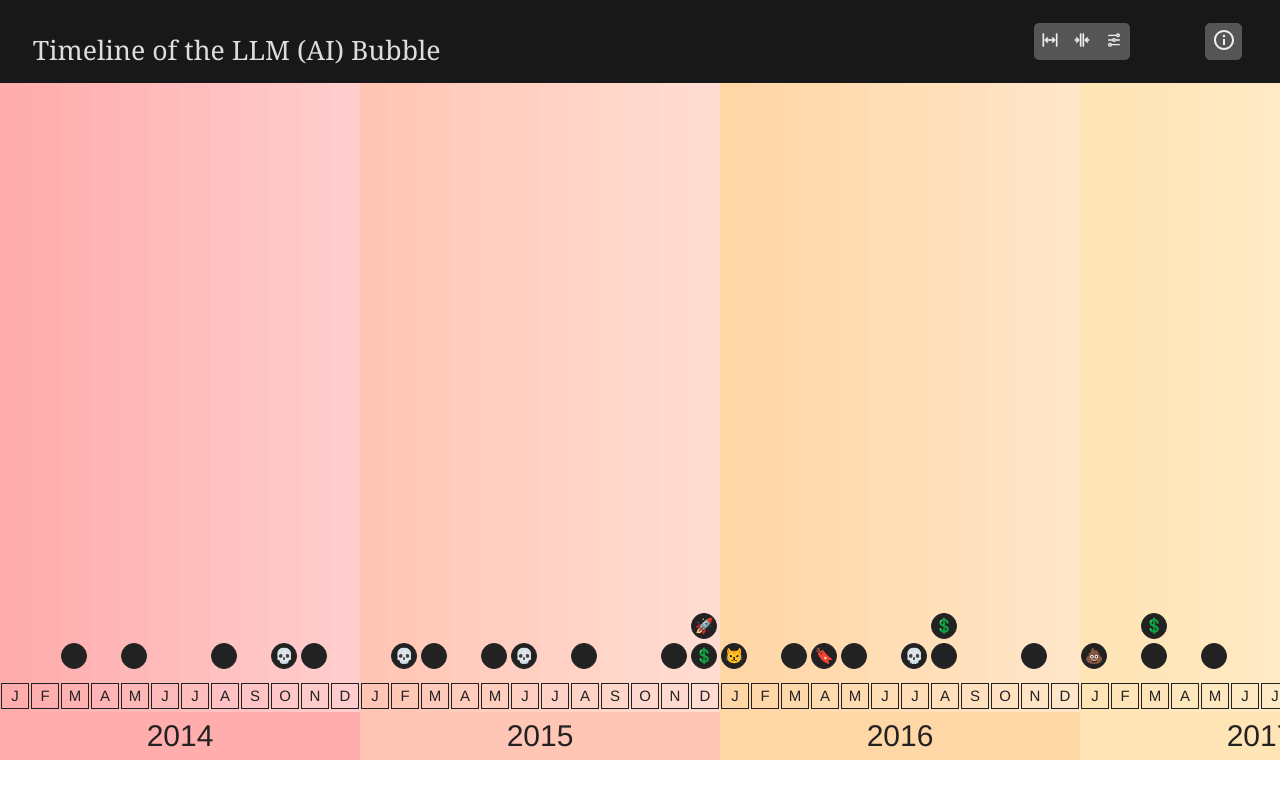
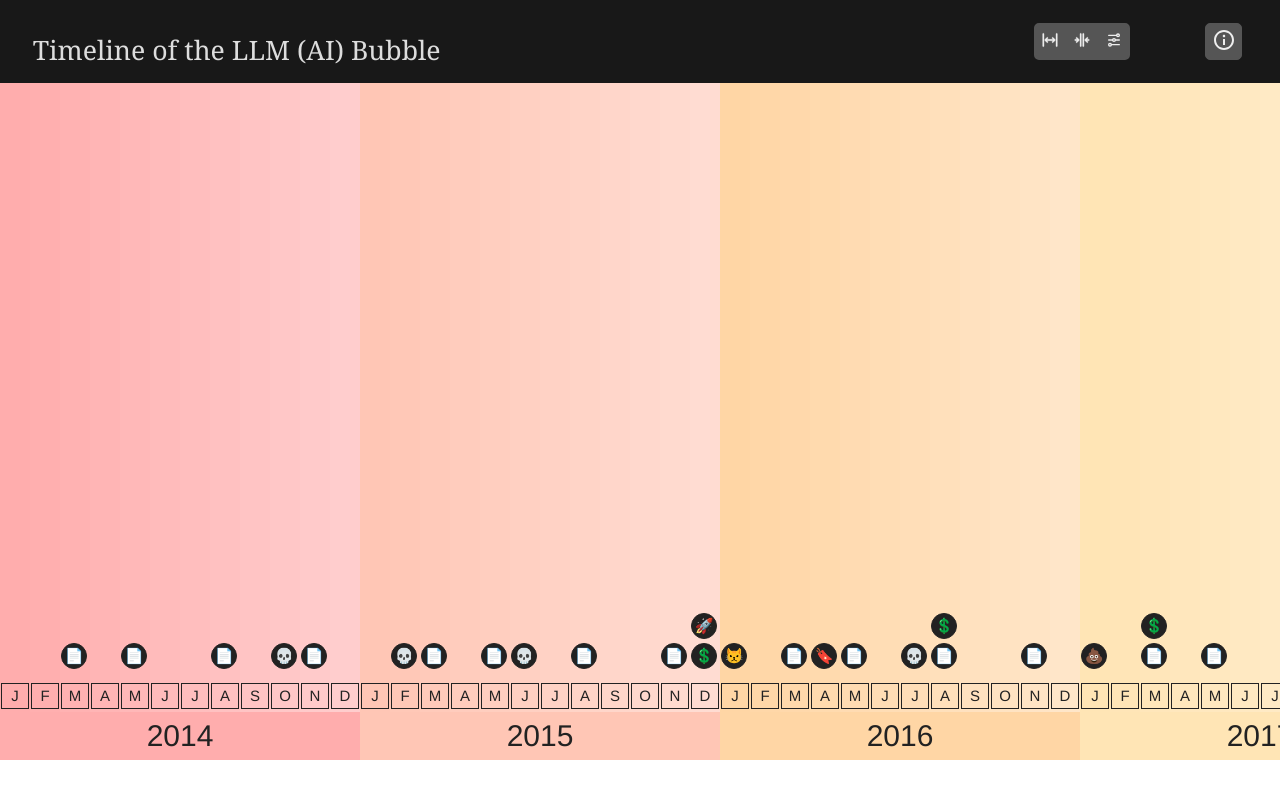
Before and after one commit to Jufebrown/bubble-timeline, a Vue app: page / in a window 1280 px wide. Built offline with nearby package versions, Linux system fonts and the light colour scheme.

Commit message:
added icon for earnings

```diff
--- a/src/stores/timeline.ts
+++ b/src/stores/timeline.ts
@@ -247,6 +247,7 @@ export const useTimelineStore = defineStore('timelineItems', {
         { name: 'Hype', icon: '🎈' },
         { name: 'Beef', icon: '😾' },
         { name: 'Red Flag', icon: '🚩' },
+        { name: 'Earnings', icon: '📄' },
       ],
       displayDetailSidebar: false,
       timelineItems: timelineData as TimelineItem[],
```
